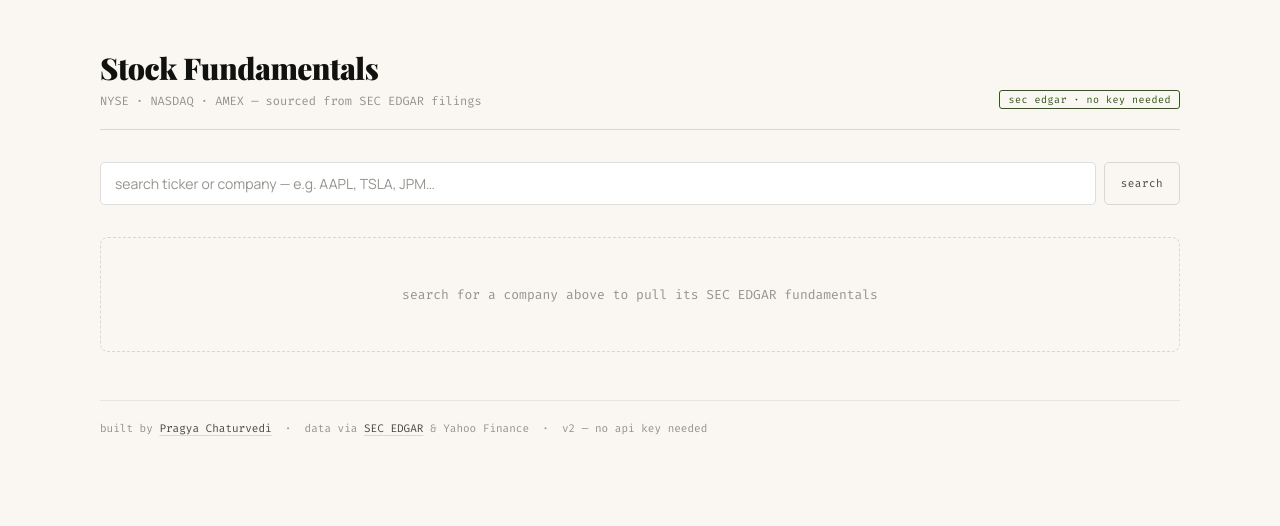
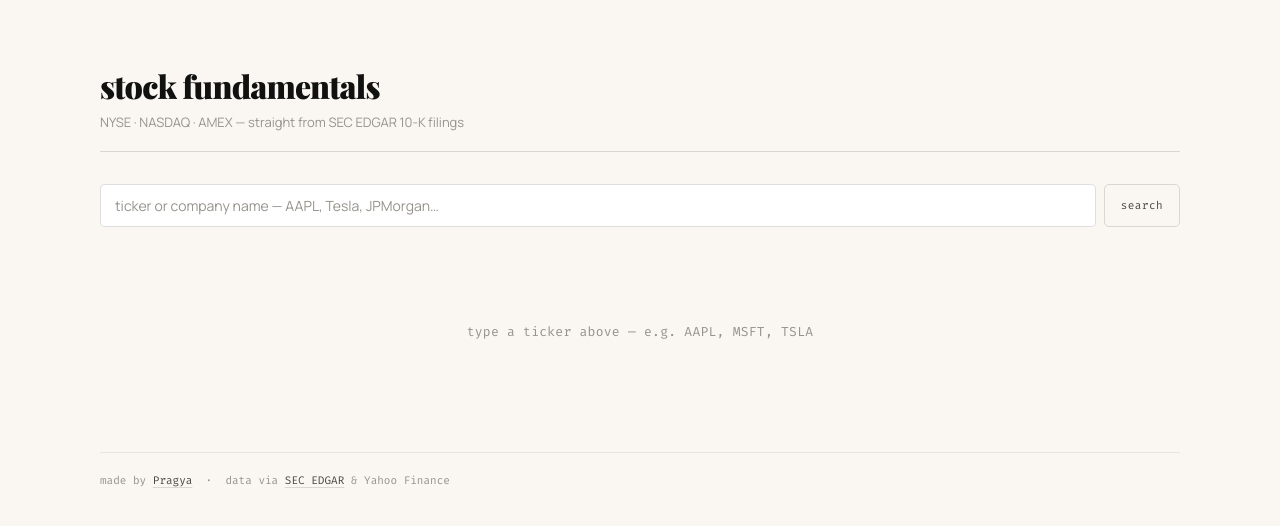
Before and after one commit to pragyachat12/equity-explorer, a website built with Vite: page index.html in a window 1280 px wide. Built offline with nearby package versions, Linux system fonts and the light colour scheme.

Commit message:
made changes in the ui

```diff
--- a/index.html
+++ b/index.html
@@ -3,7 +3,7 @@
 <head>
   <meta charset="UTF-8" />
   <meta name="viewport" content="width=device-width, initial-scale=1.0" />
-  <title>Stock Fundamentals — US Exchanges</title>
+  <title>stock fundamentals — US exchanges</title>
   <link rel="preconnect" href="https://fonts.googleapis.com" />
   <link rel="preconnect" href="https://fonts.gstatic.com" crossorigin />
   <link href="https://fonts.googleapis.com/css2?family=Playfair+Display:wght@700;900&family=Fira+Code:wght@400;500&family=Manrope:wght@400;500;600&display=swap" rel="stylesheet" />
@@ -14,24 +14,19 @@
 
     <header class="header">
       <div class="header-left">
-        <h1 class="site-title">Stock Fundamentals</h1>
-        <p class="site-sub">NYSE · NASDAQ · AMEX — sourced from SEC EDGAR filings</p>
-      </div>
-      <div class="header-right">
-        <span class="status-badge" id="status-badge">connecting…</span>
+        <h1 class="site-title">stock fundamentals</h1>
+        <p class="site-sub">NYSE · NASDAQ · AMEX — straight from SEC EDGAR 10-K filings</p>
       </div>
     </header>
 
     <div class="error-bar" id="error-bar"></div>
 
-    <!-- primary search -->
     <div class="search-wrap">
-      <input type="text" id="search-input" class="search-input" placeholder="search ticker or company — e.g. AAPL, TSLA, JPM…" />
+      <input type="text" id="search-input" class="search-input" placeholder="ticker or company name — AAPL, Tesla, JPMorgan…" />
       <button id="search-btn">search</button>
       <div class="search-dropdown" id="search-dropdown"></div>
     </div>
 
-    <!-- compare bar — hidden until a company is loaded -->
     <div class="compare-bar" id="compare-bar" style="display:none;">
       <span class="compare-bar-label">compare with →</span>
       <div class="search-wrap compare-search-wrap">
@@ -44,15 +39,14 @@
 
     <div id="company-panel">
       <div class="empty-state">
-        search for a company above to pull its SEC EDGAR fundamentals
+        type a ticker above — e.g. AAPL, MSFT, TSLA
       </div>
     </div>
 
     <footer class="footer">
       <div class="footer-left">
-        built by <a href="https://www.linkedin.com/in/pragya-chaturvedi" target="_blank" rel="noopener">Pragya Chaturvedi</a>
+        made by <a href="https://www.linkedin.com/in/pragya-chaturvedi" target="_blank" rel="noopener">Pragya</a>
         &nbsp;·&nbsp; data via <a href="https://www.sec.gov/edgar" target="_blank" rel="noopener">SEC EDGAR</a> &amp; Yahoo Finance
-        &nbsp;·&nbsp; v2 — no api key needed
       </div>
     </footer>
 
--- a/src/main.js
+++ b/src/main.js
@@ -15,8 +15,7 @@ const compareBtn    = document.getElementById('compare-btn');
 const compareDrop   = document.getElementById('compare-dropdown');
 const clearCompare  = document.getElementById('clear-compare');
 
-statusBadge.textContent = 'sec edgar · no key needed';
-statusBadge.className = 'status-badge live';
+if (statusBadge) statusBadge.style.display = 'none';
 
 // state
 let primaryData = null;   // { fundamentals, price }
--- a/styles/main.css
+++ b/styles/main.css
@@ -21,7 +21,7 @@ body {
   color: var(--text-primary);
   font-family: var(--font-sans);
   min-height: 100vh;
-  padding: 3rem 2rem 4rem;
+  padding: 4rem 2.5rem 5rem;
   -webkit-font-smoothing: antialiased;
 }
 
@@ -41,17 +41,20 @@ body {
 
 .site-title {
   font-family: var(--font-serif);
-  font-size: 30px;
+  font-size: 32px;
   font-weight: 900;
-  letter-spacing: -0.5px;
+  letter-spacing: -0.8px;
+  text-transform: lowercase;
   color: var(--text-primary);
 }
 
 .site-sub {
-  font-size: 12px;
+  font-size: 13px;
   color: var(--text-muted);
-  font-family: var(--font-mono);
-  margin-top: 5px;
+  font-family: var(--font-sans);
+  margin-top: 6px;
+  font-weight: 400;
+  letter-spacing: 0;
 }
 
 .header-right {
@@ -331,13 +334,12 @@ button:active { opacity: 0.7; }
 
 /* ── Empty / loading ── */
 .empty-state {
-  padding: 3rem;
+  padding: 4rem 2rem;
   text-align: center;
   font-size: 13px;
   color: var(--text-muted);
   font-family: var(--font-mono);
-  border: 1px dashed var(--border-mid);
-  border-radius: 8px;
+  letter-spacing: 0.02em;
 }
 
 .loading-msg {
```
